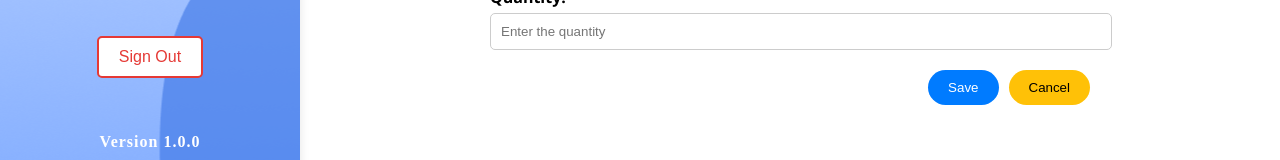
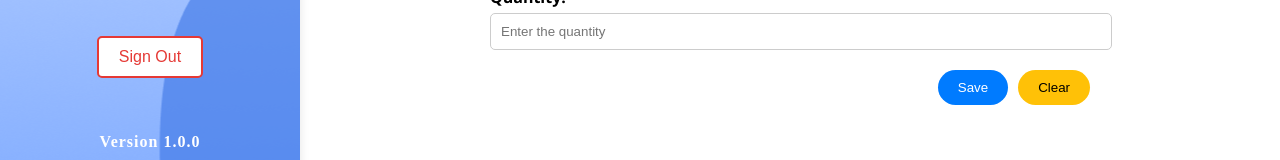
Before and after one commit to mr0weird0guy/CMS-Web, a SvelteKit app: page /components/add in a window 1280 px wide. Shown: the part 629-789 px from the top of the page. Built offline with nearby package versions, Linux system fonts and the light colour scheme; a web font is replaced by a local one.

Commit message:
Only square image can upload

```diff
--- a/src/routes/components/add/+page.svelte
+++ b/src/routes/components/add/+page.svelte
@@ -22,11 +22,23 @@
 		function handleImageChange(event) {
         const file = event.target.files[0];
         const reader = new FileReader();
+
         reader.onload = () => {
+            const img = new Image();
+            img.onload = function () {
+                if (this.width === this.height) {
                     componentImage = reader.result;
+                } else {
+                    alert(`Please upload a square-shaped image ${ this.width} ,${this.height}`);
+					return;
+                }
             };
+            img.src = reader.result;
+        };
+
         reader.readAsDataURL(file);
     }
+
 
 		function handleSave() {
 			dispatch('save', {
@@ -120,7 +132,7 @@
 
 			<div class="buttons">
 				<button class="save-btn" on:click={handleSave}>Save</button>
-				<button class="cancel-btn" on:click={handleCancel}>Cancel</button>
+				<button class="cancel-btn" on:click={handleCancel}>Clear</button>
 			</div>
 		</div>
 	</main>
```
Lines whose indentation alone changed are shown as unchanged.
